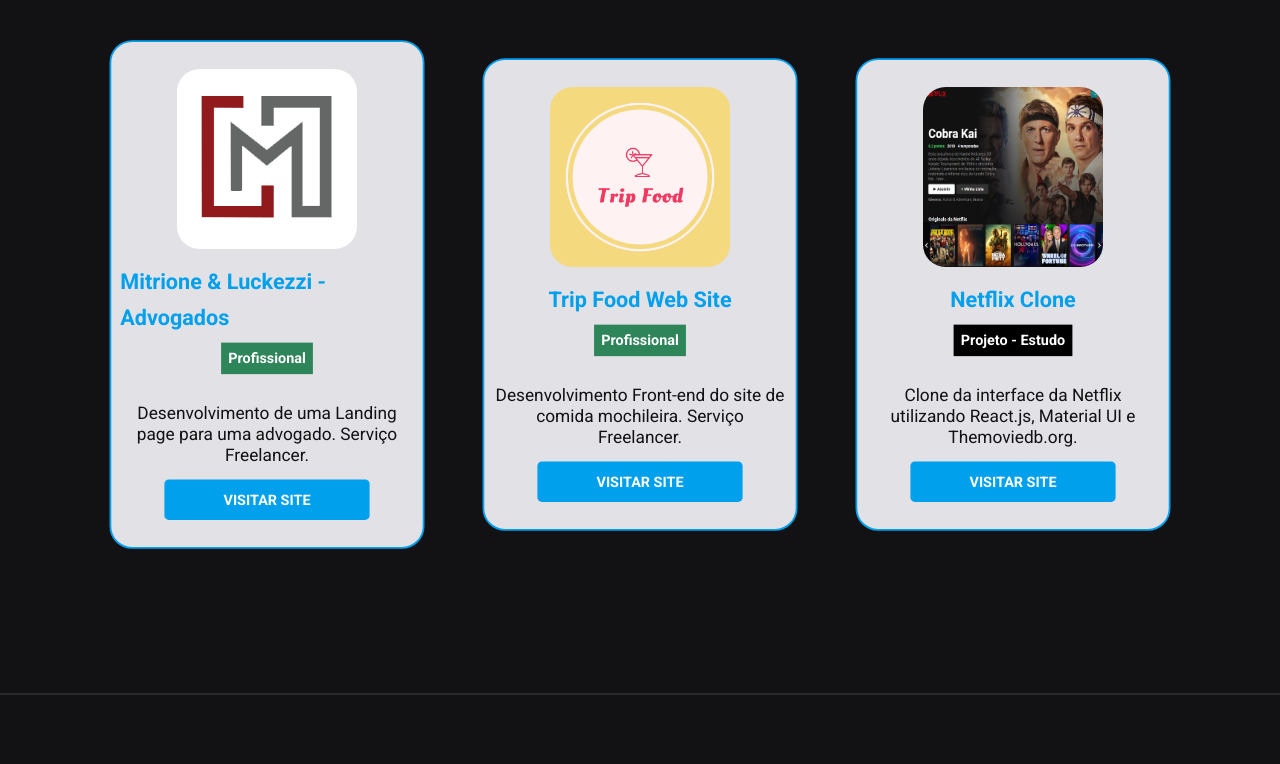
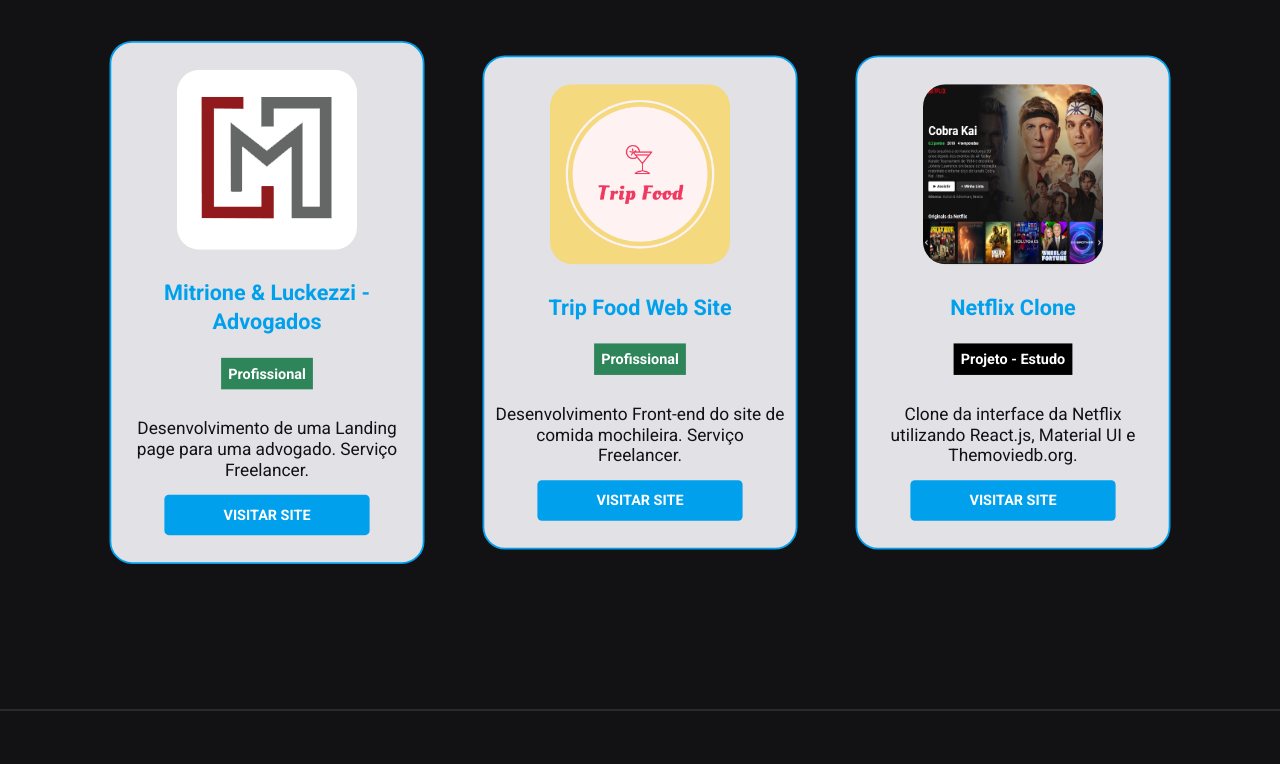
Before and after one commit to gabrielgws/portfolio, a Next.js app: page / in a window 1280 px wide. Shown: the part 1437-2201 px from the top of the page. Built offline with nearby package versions, Linux system fonts and the light colour scheme.

Commit message:
add mitrione & luckezzi link v3

```diff
--- a/src/components/Projects/styles.js
+++ b/src/components/Projects/styles.js
@@ -62,9 +62,13 @@
     }
 
     h1 {
-      margin-top: 1rem;
+      margin-top: 2rem;
+      margin-bottom: 1rem;
       display: block;
       font-size: 1.5rem;
+
+      text-align: center;
+      line-height: 2rem;
     }
 
     .professional {
```
